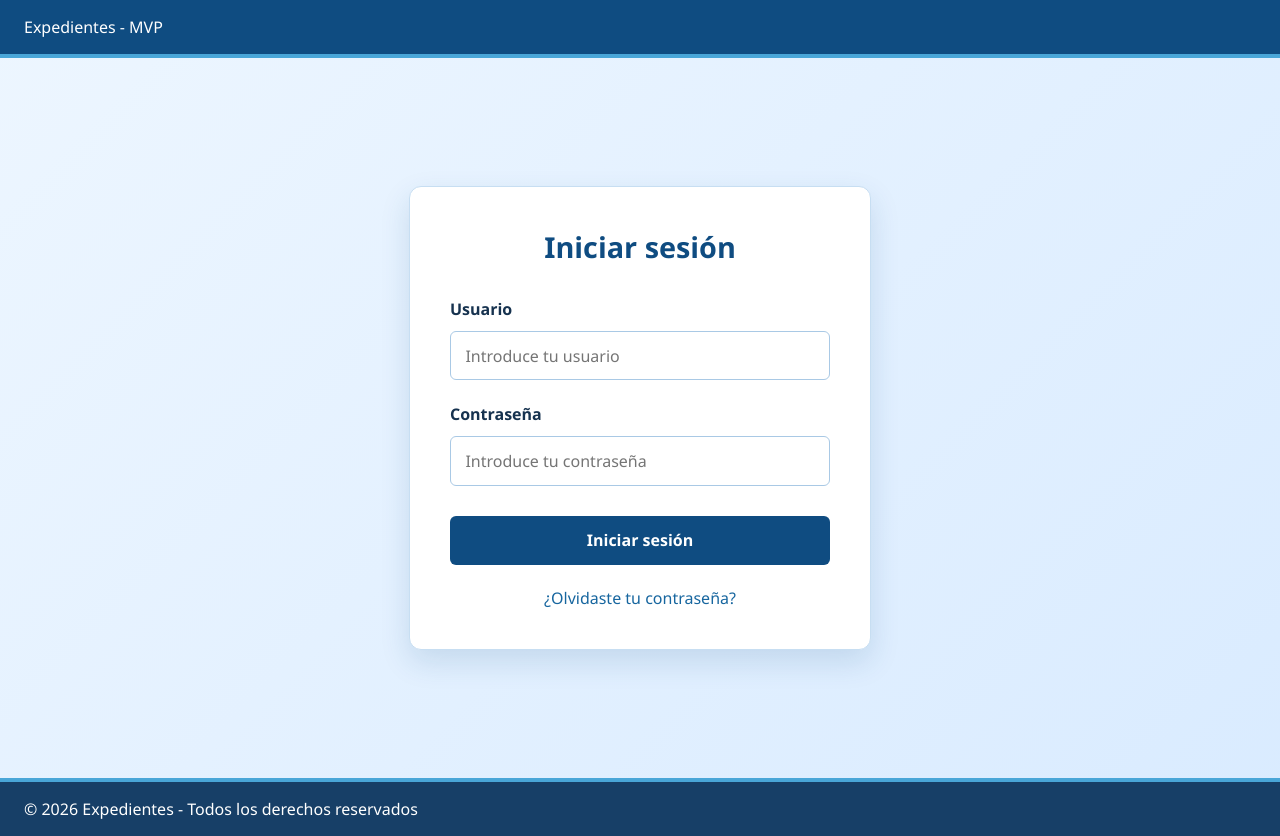
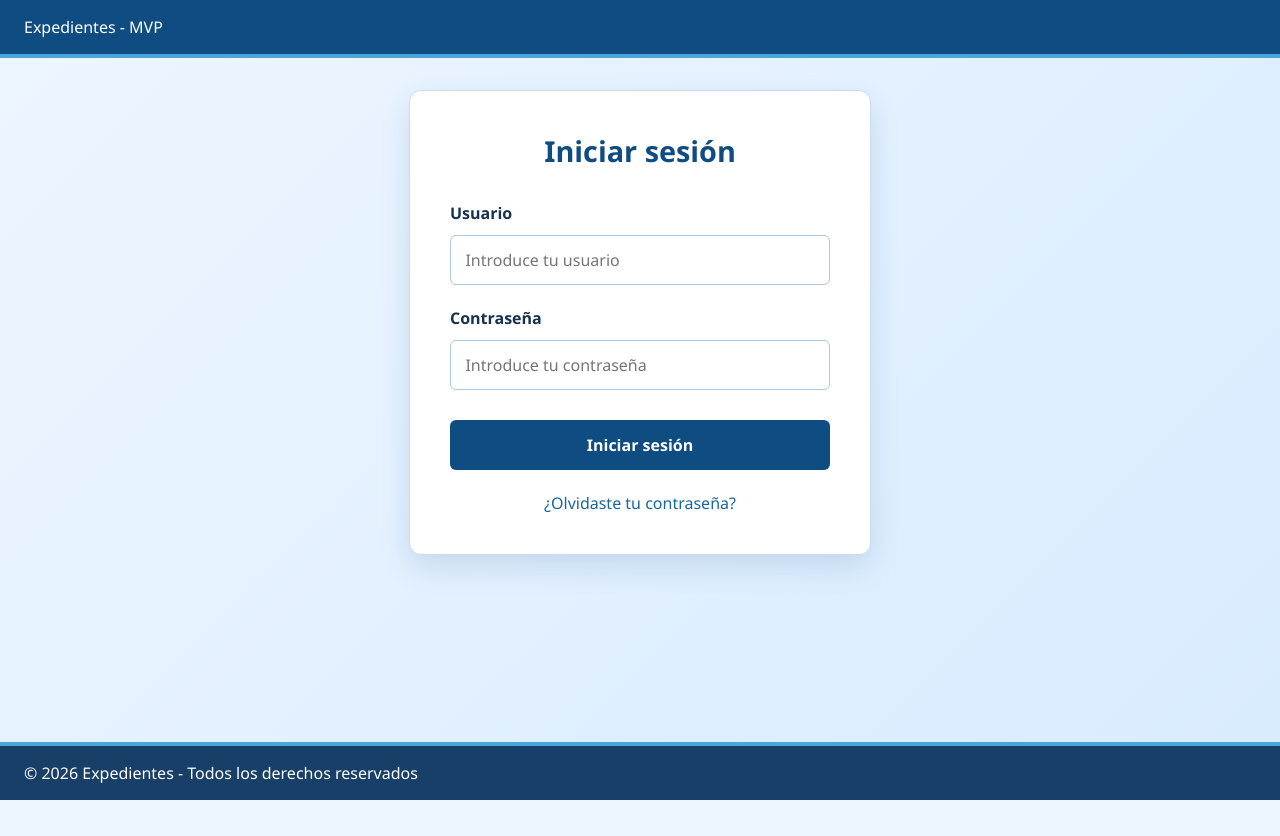
Before and after one commit to davidsantes/Dav-GestorExpedientes-Angular, an Angular app: page /login in a window 1280 px wide. After the commit the page ends 800 px from the top, so only its background shows below. Built offline with nearby package versions, Linux system fonts and the light colour scheme.

Commit message:
refactor: eliminar la altura mínima (min-height) de los estilos de login y app-root

```diff
--- a/src/app/features/login/components/login/login.css
+++ b/src/app/features/login/components/login/login.css
@@ -1,6 +1,5 @@
 .login {
   display: grid;
-  min-height: calc(100vh - 144px);
   place-items: center;
   padding: 2rem 1rem;
 }
--- a/src/styles.css
+++ b/src/styles.css
@@ -12,7 +12,6 @@ body {
 
 app-root {
 	display: block;
-	min-height: 100vh;
 }
 
 .app {
```
